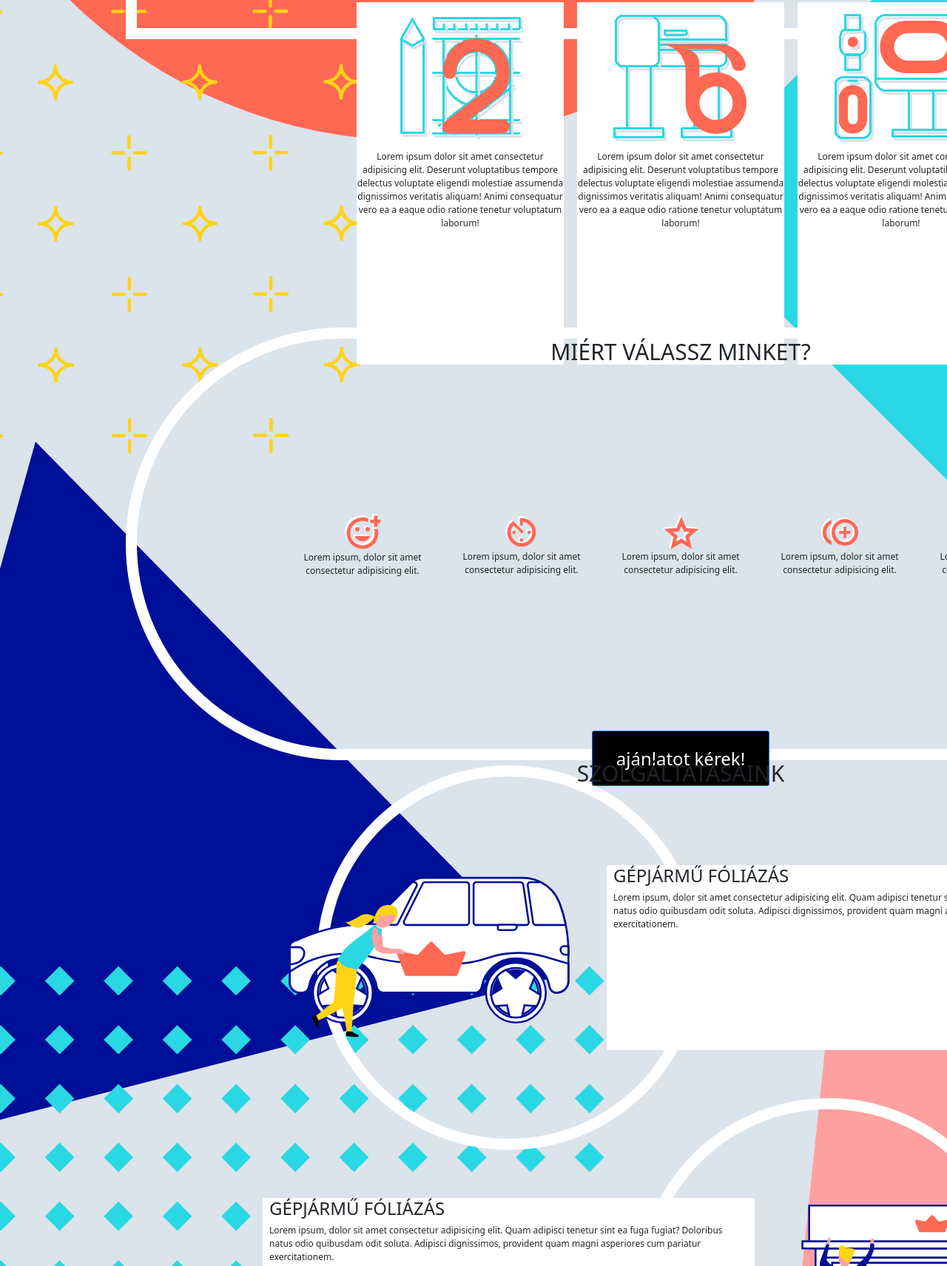
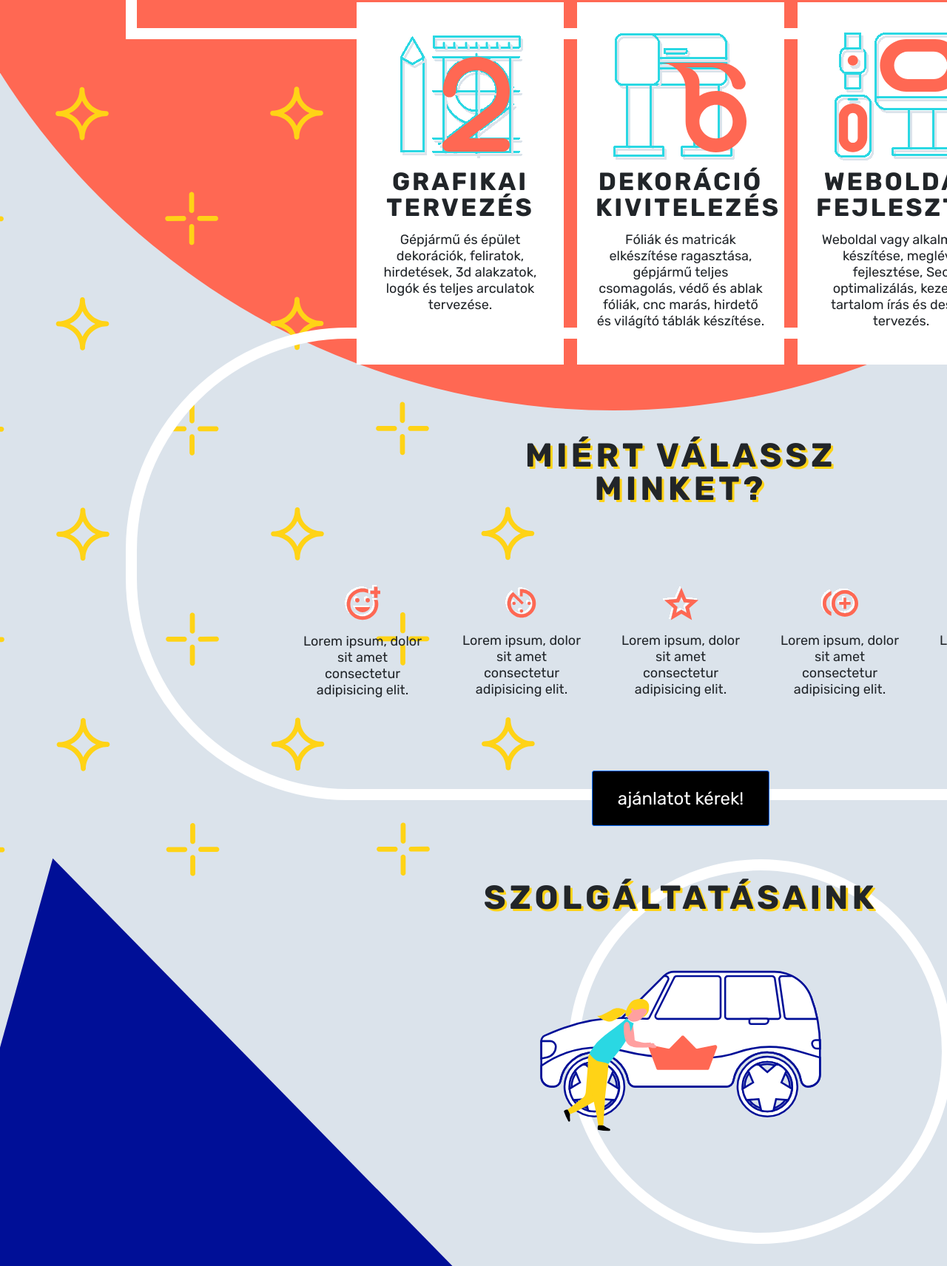
Before and after one commit to sykolos/dekor2600, a plain HTML site: page dekor2600.html in a window 1280 px wide. Shown: the part 559-2271 px from the top of the page at 74% size. Drawn offline with nearby package versions, Linux system fonts and the light colour scheme.

Commit message:
bia upload
majdnem kész

```diff
--- a/dekor2600.html
+++ b/dekor2600.html
@@ -3,10 +3,20 @@
      <title></title>
      <link href="https://cdn.jsdelivr.net/npm/bootstrap@5.3.3/dist/css/bootstrap.min.css" rel="stylesheet" integrity="sha384-QWTKZyjpPEjISv5WaRU9OFeRpok6YctnYmDr5pNlyT2bRjXh0JMhjY6hW+ALEwIH" crossorigin="anonymous">
      <script src="https://cdn.jsdelivr.net/npm/bootstrap@5.3.3/dist/js/bootstrap.bundle.min.js" integrity="sha384-YvpcrYf0tY3lHB60NNkmXc5s9fDVZLESaAA55NDzOxhy9GkcIdslK1eN7N6jIeHz" crossorigin="anonymous"></script>
+     <link rel="preconnect" href="https://fonts.googleapis.com">
+<link rel="preconnect" href="https://fonts.gstatic.com" crossorigin>
+<link href="https://fonts.googleapis.com/css2?family=Rubik:ital,wght@0,300..900;1,300..900&display=swap" rel="stylesheet">
      <style>
          *,html{
-             font-size:12px;
+            font-size:12px;
+            font-family: "Rubik", sans-serif;
+            font-optical-sizing: auto;
          }
+         * {
+                -moz-box-sizing: border-box;
+                -webkit-box-sizing: border-box;
+                box-sizing: border-box;
+            }
          body {
              background-image: url("dekor-2600/dekor-2600-bg.svg");
              background-repeat: no-repeat;
@@ -61,6 +71,7 @@
              width:280px;
              height: 490px;
              background-color: #fff;
+             padding: 25px;
          }
          .why-us{
             border-radius: 300px;
@@ -74,7 +85,7 @@
             margin-bottom: -50px;
          }
          .services .row{
-            gap:15px;
+            gap:85px;
          }
          .service-icon{
             width: 450px;
@@ -86,8 +97,11 @@
          } */
 
          .service-text{
+            width: 615px;
             height: 250px;
             background-color: #fff;
+            border-radius: 3px;
+            padding:54px;
          }
          .circle::before {
             content: "";
@@ -113,8 +127,57 @@
             background-color: #FF6853;
             width: 100%;
             margin: 0 auto !important;
+            margin-top: 84px !important;
         }
+        .category-header{
+            letter-spacing: 3px;
+            font-weight: 700;
+            font-size: 2.8rem;
+            line-height: 35px;
+        }
+        .category-text{
+            font-weight: 400;
+            font-size: 18px;
+            line-height: 22px;
+            margin-top: 15px;
+        }
+        .why-us-text,.service-explain{
+            font-size: 18px;
+            line-height: 22px;
+            margin-top: 15px;
+        }
+        .why-us-list{
+            position: relative;
+            top:75px;
+        }
+        .section-header{
 
+            font-weight: 700;
+            font-size:45px;
+            line-height: 45px;
+            letter-spacing: 5px;
+            text-align: center;
+            text-shadow: 3px 3px #FFD316;
+        }
+        .why-us .section-header{
+            position: relative;
+            top:135px;
+        }
+        .services{
+            margin-top:64px;
+            margin-bottom: 124px !important;
+
+        }
+        .services .section-header{
+            position: relative;
+            top:45px;
+        }
+        .service-header{
+            letter-spacing: 3px;
+            font-weight: 700;
+            font-size: 2.7rem;
+            line-height: 35px;
+        }
      </style>
  </head>
 <body>
@@ -146,19 +209,23 @@
                 <div class="col-4">
                     <div class="category">
                         <img src="dekor-2600/category-01.svg" class="category-icon img-fluid" alt="">
-                        <p class="category-text">Lorem ipsum dolor sit amet consectetur adipisicing elit. Deserunt voluptatibus tempore delectus voluptate eligendi molestiae assumenda dignissimos veritatis aliquam! Animi consequatur vero ea a eaque odio ratione tenetur voluptatum laborum!</p>
+                        <h2 class="category-header text-uppercase">Grafikai tervezés</h2>
+                        <p class="category-text">Gépjármű és épület dekorációk, feliratok, hirdetések, 3d alakzatok,
+                            logók és teljes arculatok tervezése.</p>
                     </div>
                 </div>
                 <div class="col-4">
                     <div class="category">
                         <img src="dekor-2600/category-02.svg" class="category-icon img-fluid" alt="">
-                        <p class="category-text">Lorem ipsum dolor sit amet consectetur adipisicing elit. Deserunt voluptatibus tempore delectus voluptate eligendi molestiae assumenda dignissimos veritatis aliquam! Animi consequatur vero ea a eaque odio ratione tenetur voluptatum laborum!</p>
+                        <h2 class="category-header text-uppercase">Dekoráció kivitelezés</h2>
+                        <p class="category-text">Fóliák és matricák elkészítése ragasztása, gépjármű teljes csomagolás, védő és ablak fóliák, cnc marás, hirdető és világító táblák készítése.</p>
                     </div>
                 </div>
                 <div class="col-4">
                     <div class="category">
                         <img src="dekor-2600/category-03.svg" class="category-icon img-fluid" alt="">
-                        <p class="category-text">Lorem ipsum dolor sit amet consectetur adipisicing elit. Deserunt voluptatibus tempore delectus voluptate eligendi molestiae assumenda dignissimos veritatis aliquam! Animi consequatur vero ea a eaque odio ratione tenetur voluptatum laborum!</p>
+                        <h2 class="category-header text-uppercase">Weboldal Fejlesztés</h2>
+                        <p class="category-text">Weboldal vagy alkalmazás készítése, meglévő fejlesztése, Seo optimalizálás, kezelés, tartalom írás és design tervezés.</p>
 
                     </div>
                 </div>
@@ -166,7 +233,7 @@
         </section>
         <section class="why-us text-center">
             <div class="container">
-                <h1>MIÉRT VÁLASSZ MINKET?</h1>
+                <h1 class="section-header">MIÉRT VÁLASSZ <br>MINKET?</h1>
                 <div class="row why-us-list d-flex justify-content-center align-items-center">
 
                     <div class="why-us-list-item col-2">
@@ -197,20 +264,20 @@
         </section>
         <section class="services">
             <div class="container">
-                <h1 class="text-center">SZOLGÁLTATÁSAINK</h1>
+                <h1 class="text-center section-header">SZOLGÁLTATÁSAINK</h1>
                 <div class="row d-flex align-items-center justify-content-center">
 
                     <div class="service-icon col-5 d-flex align-items-center justify-content-center text-center"><span class="circle l-circle"></span><img src="dekor-2600/folia.svg" class="img-fluid" alt="Fóliázás"></div>
                     <div class="service-text col-7">
                         <h2 class="service-header">GÉPJÁRMŰ FÓLIÁZÁS</h2>
-                        <p class="">Lorem ipsum, dolor sit amet consectetur adipisicing elit. Quam adipisci tenetur sint ea fuga fugiat? Doloribus natus odio quibusdam odit soluta. Adipisci dignissimos, provident quam magni asperiores cum pariatur exercitationem. </P>
+                        <p class="service-explain">Gépjármű dekoráció készítése vágott fóliából: szövegek, logók, minták és egyéb. Autók teljes csomagolása egy színre vagy nyomtatott fóliával. Ablak fólia, lámpa fólia és egyéb védő fóliák.</P>
                     </div>
                 </div>
                 <div class="row d-flex align-items-center justify-content-center">
 
                     <div class="service-text col-7">
-                        <h2 class="service-header">GÉPJÁRMŰ FÓLIÁZÁS</h2>
-                        <p class="">Lorem ipsum, dolor sit amet consectetur adipisicing elit. Quam adipisci tenetur sint ea fuga fugiat? Doloribus natus odio quibusdam odit soluta. Adipisci dignissimos, provident quam magni asperiores cum pariatur exercitationem. </P>
+                        <h2 class="service-header">ÉPÜLET ÉS KIRAKAT DEKOR</h2>
+                        <p class="service-explain">Üzletek, kirakatok és belterek dekorációja fóliával. Kültéren és beltéren egyaránt. Lámpákra színes fóliák. Ablakra minta, reklám vagy teljes fólia.(pl belátásgátló) Ezenkívül kiállító táblákat és led világítást is készítünk egyedi igények szerint.</P>
                     </div>
                     <div class="service-icon col-5 d-flex align-items-center justify-content-center text-center"><span class="circle r-circle"></span><img src="dekor-2600/kirakat.svg" class="img-fluid" alt="Fóliázás"></div>
 
@@ -219,15 +286,15 @@
 
                     <div class="service-icon col-5 d-flex align-items-center justify-content-center text-center"><span class="circle l-circle"></span><img src="dekor-2600/design.svg" class="img-fluid" alt="Fóliázás"></div>
                     <div class="service-text col-7">
-                        <h2 class="service-header">GÉPJÁRMŰ FÓLIÁZÁS</h2>
-                        <p class="">Lorem ipsum, dolor sit amet consectetur adipisicing elit. Quam adipisci tenetur sint ea fuga fugiat? Doloribus natus odio quibusdam odit soluta. Adipisci dignissimos, provident quam magni asperiores cum pariatur exercitationem. </P>
+                        <h2 class="service-header">DESIGN FELADATOK</h2>
+                        <p class="service-explain">Mindennemű dekoráció tervezése: minták, logók, feliratok, reklámok, teljes autók, kirakatok, névjegykártyák, szórólapok, molinók, bannerek és akár teljes arculatok. Hirdetések, weboldal design és 3d alakzatok tervezése.</P>
                     </div>
                 </div>
                 <div class="row d-flex align-items-center justify-content-center">
 
                     <div class="service-text col-7">
-                        <h2 class="service-header">GÉPJÁRMŰ FÓLIÁZÁS</h2>
-                        <p class="">Lorem ipsum, dolor sit amet consectetur adipisicing elit. Quam adipisci tenetur sint ea fuga fugiat? Doloribus natus odio quibusdam odit soluta. Adipisci dignissimos, provident quam magni asperiores cum pariatur exercitationem. </P>
+                        <h2 class="service-header">ONLINE MUNKÁLATOK</h2>
+                        <p class="service-explain">Kisebb és nagyobb weboldalak, alkalmazások készítése és tovább fejlesztése. Üzemeltetés és közösségi oldalak kezelése. Seo optimalizálás és tartalom gyártás. </P>
                     </div>
                     <div class="service-icon col-5 d-flex align-items-center justify-content-center text-center"><span class="circle r-circle"></span><img src="dekor-2600/web.svg" class="img-fluid" alt="Fóliázás"></div>
 
@@ -236,8 +303,8 @@
 
                     <div class="service-icon col-5 d-flex align-items-center justify-content-center text-center"><span class="circle l-circle"></span><img src="dekor-2600/egyeb.svg" class="img-fluid" alt="Fóliázás"></div>
                     <div class="service-text col-7">
-                        <h2 class="service-header">GÉPJÁRMŰ FÓLIÁZÁS</h2>
-                        <p class="">Lorem ipsum, dolor sit amet consectetur adipisicing elit. Quam adipisci tenetur sint ea fuga fugiat? Doloribus natus odio quibusdam odit soluta. Adipisci dignissimos, provident quam magni asperiores cum pariatur exercitationem. </P>
+                        <h2 class="service-header">MÉG MIBEN SEGíTHETÜNK?</h2>
+                        <p class="service-explain">Minden egyéb helyre szívesen elkészítjük az általad megálmodott fóliákat / reklámokat. Emelett még foglalkozunk matricák, névjegykártya, szórólap és molinók nyomtatásával, hirdető és világító táblák készítése, emblémázás és CNC marás.</P>
                     </div>
                 </div>
                 <div class="btn-container text-center">
```
